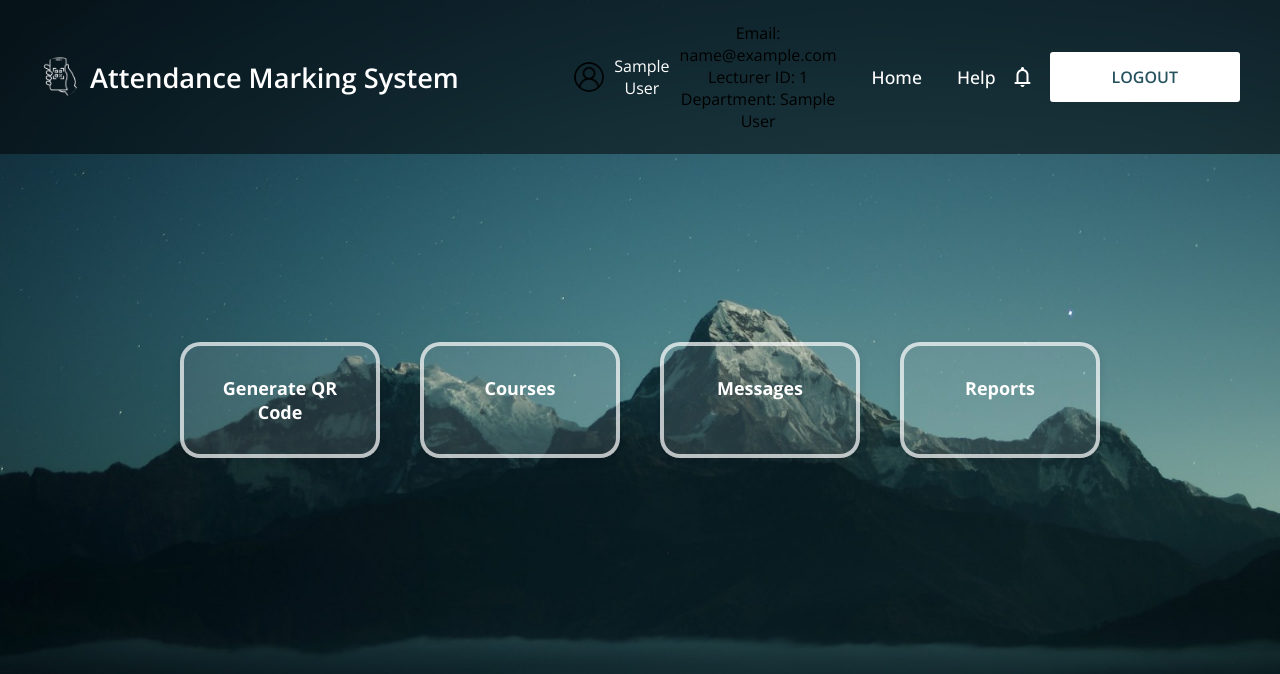
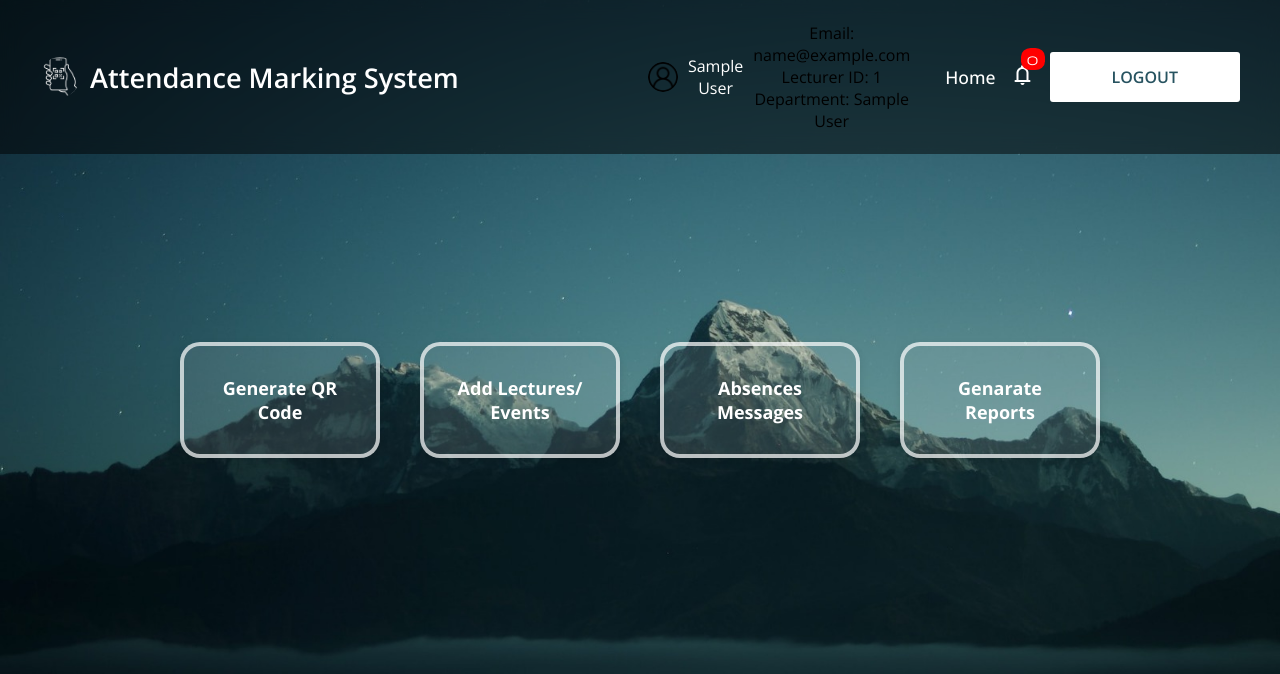
Before and after one commit to Chamaracperera/Attendance-Marking-System, a PHP site: page /QR/php/lecturer/Lecturer_Dashboard.php in a window 1280 px wide. Shown: the top 674 px of the page. Run offline with PHP 8.4, Linux system fonts and the light colour scheme; the visitor is signed in with stand-in values (Sample User, id 1); data that the repository does not hold is empty; a stand-in replaces the project's code that opens the database connection.

Commit message:
Update Lecturer_Dashboard.php

```diff
--- a/php/lecturer/Lecturer_Dashboard.php
+++ b/php/lecturer/Lecturer_Dashboard.php
@@ -1,9 +1,10 @@
 <?php
+
 session_start();
 
 // Check if the user is logged in
 if (!isset($_SESSION['user_name'])) {
-    header('Location:../../index.html?error=notloggedin');
+    header('Location: ../../index.html?error=notloggedin');
     exit();
 }
 
@@ -15,22 +16,85 @@
     <meta charset="UTF-8">
     <meta name="viewport" content="width=device-width, initial-scale=1.0">
     <title>Dashboard</title>
+    <link rel="shortcut icon" href="../../img/logo.png">
+    <script src="https://code.jquery.com/jquery-3.6.0.min.js"></script>
     <link rel="stylesheet" href="https://fonts.googleapis.com/css2?family=Material+Symbols+Rounded:opsz,wght,FILL,GRAD@48,400,0,0">
     <link rel="stylesheet" href="../../css/style.css">
+    <style>
+        /* Internal CSS for Notification Dropdown */
+        .notifications {
+            position: relative;
+            display: inline-block;
+        }
+
+        .dropdown {
+            position: absolute;
+            top: 100%; /* Position below the bell icon */
+            right: 0;
+            background-color: rgba(255, 254, 254, 0.8);
+            border-radius: 20px; /* Round border */
+            border: 36px round #ccc;
+            box-shadow: 0 4px 8px rgba(0, 0, 0, 0.1);
+            z-index: 1000;
+            width: 300px; /* Adjust width as needed */
+            max-height: 400px; /* Limit height and add scroll */
+            overflow-y: auto;
+            display: none; /* Hidden by default */
+        }
+
+        .dropdown ul {
+            list-style-type: none;
+            margin: 0;
+            padding: 0;
+        }
+
+        .dropdown li {
+            padding: 10px;
+            border-bottom: 1px solid #eee;
+        }
+
+        .dropdown li:last-child {
+            border-bottom: none;
+        }
+
+        .notification-btn {
+            cursor: pointer;
+            position: relative;
+        }
+
+        .notification-btn[data-count]:after {
+            content: attr(data-count);
+            position: absolute;
+            top: -15px;
+            right: -10px;
+            background-color: red;
+            color: white;
+            border-radius: 40%;
+            padding: 2px 6px; /* Adjust the padding to fit the text */
+            font-size: 12px; /* Adjust the font size for better visibility */
+            line-height: 18px; /* Align text vertically inside the circle */ /* Make the number stand out */
+        }
+
+        /* Show dropdown when active */
+        .dropdown.active {
+            display: block;
+        }
+    </style>
+
 </head>
 <body>
     <header>
         <nav class="navbar">
             <span class="hamburger-btn material-symbols-rounded">menu</span>
             <a href="#" class="logo">
-                <img src="../../img/logo.png" alt="logo">
+                <img src="../../img/logo.png" alt="Attendance System Logo">
                 <h2>Attendance Marking System</h2>
             </a>
 
             <div class="navbar-right">
                 <ul class="links">
                     <div class="profile">
-                        <img src="../../img/user.png" class="profile-photo">
+                        <img src="../../img/user.png" class="profile-photo" alt="User Profile">
                         <span class="username"><?php echo htmlspecialchars($_SESSION['user_name']); ?></span>
                         <div class="popup-info">
                             <p>Email: <?php echo htmlspecialchars($_SESSION['email']); ?></p>
@@ -40,9 +104,13 @@
                     </div>
                     <span class="close-btn material-symbols-rounded">close</span>
                     <li><a href="#">Home</a></li>
-                    <li><a href="#">Help</a></li>
                 </ul>
-                <span class="notification-btn material-symbols-rounded">notifications</span>
+                <div class="notifications">
+                    <span class="notification-btn material-symbols-rounded" id="notification-bell" aria-label="Notifications">notifications</span>
+                    <div class="dropdown" id="notification-dropdown">
+                        <ul id="notification-list"></ul>
+                    </div>
+                </div>
                 <button class="logout-btn" id="logoutBtn">LOGOUT</button>
             </div>
         </nav>
@@ -53,22 +121,83 @@
                 <a href="#">Generate QR Code</a>
             </div>
             <div class="option">
-                <a href="#">Courses</a>
+                <a href="../addlectures/index.php">Add Lectures/ Events</a>
             </div>
             <div class="option">
-                <a href="#">Messages</a>
+                <a href="../message/view_absences.php">Absences Messages</a>
             </div>
             <div class="option">
-                <a href="../reports/Lecturer_Reports.php">Reports</a>
+                <a href="../reports/Lecturer_Reports.php">Genarate Reports</a>
             </div>
         </section>
     </main>
+    <script>
+        $(document).ready(function () {
+            // Fetch notifications when the page loads
+            fetchNotifications();
+
+            // Toggle notifications dropdown
+            $("#notification-bell").click(function() {
+                $("#notification-dropdown").toggle();
+            });
+
+            // Fetch and display notifications
+            function fetchNotifications() {
+                $.ajax({
+                    url: 'fetch_notificatons.php', // PHP script to fetch notifications
+                    method: 'GET',
+                    success: function(response) {
+                        const notifications = JSON.parse(response);
+                        let notificationHTML = '';
+                        if (notifications.length === 0) {
+                            notificationHTML = '<li>No notifications</li>';
+                        } else {
+                            notifications.forEach(function(notification) {
+                                notificationHTML += `
+                                    <li class="notification-item" data-id="${notification.id}">
+                                        ${notification.message} - <strong>${notification.timestamp}</strong>
+                                        <button class="mark-as-read" data-id="${notification.id}">Mark as Read</button>
+                                    </li>
+                                `;
+                            });
+                        }
+                        $('#notification-list').html(notificationHTML);
+                        // Update notification count
+                        $('#notification-bell').attr('data-count', notifications.length);
+                    },
+                    error: function() {
+                        $('#notification-list').html('<li>Error loading notifications</li>');
+                    }
+                });
+            }
+
+            // Mark notification as read
+            $(document).on('click', '.mark-as-read', function() {
+                const notificationId = $(this).data('id');
+                $.ajax({
+                    url: 'mark_as_read.php',
+                    method: 'POST',
+                    data: { id: notificationId },
+                    success: function() {
+                        fetchNotifications(); // Refresh notifications
+                    }
+                });
+            });
+
+            // Auto-refresh notifications every 60 seconds
+            setInterval(fetchNotifications, 60000);
+        });
+
+        // Logout functionality
+        document.getElementById("logoutBtn").addEventListener("click", function (e) {
+            e.preventDefault();
+            if (confirm("Are you sure you want to logout?")) {
+                alert("You have been logged out!");
+                window.location.href = "../logout.php";
+            }
+        });
+    </script>
+
     <script src="../../js/script_2.js"></script>
-    <script>
-    document.getElementById("logoutBtn").addEventListener("click", function () {
-      alert("You have been logged out!");
-      window.location.href = "../logout.php";
-    });
-  </script>
 </body>
 </html>
```
